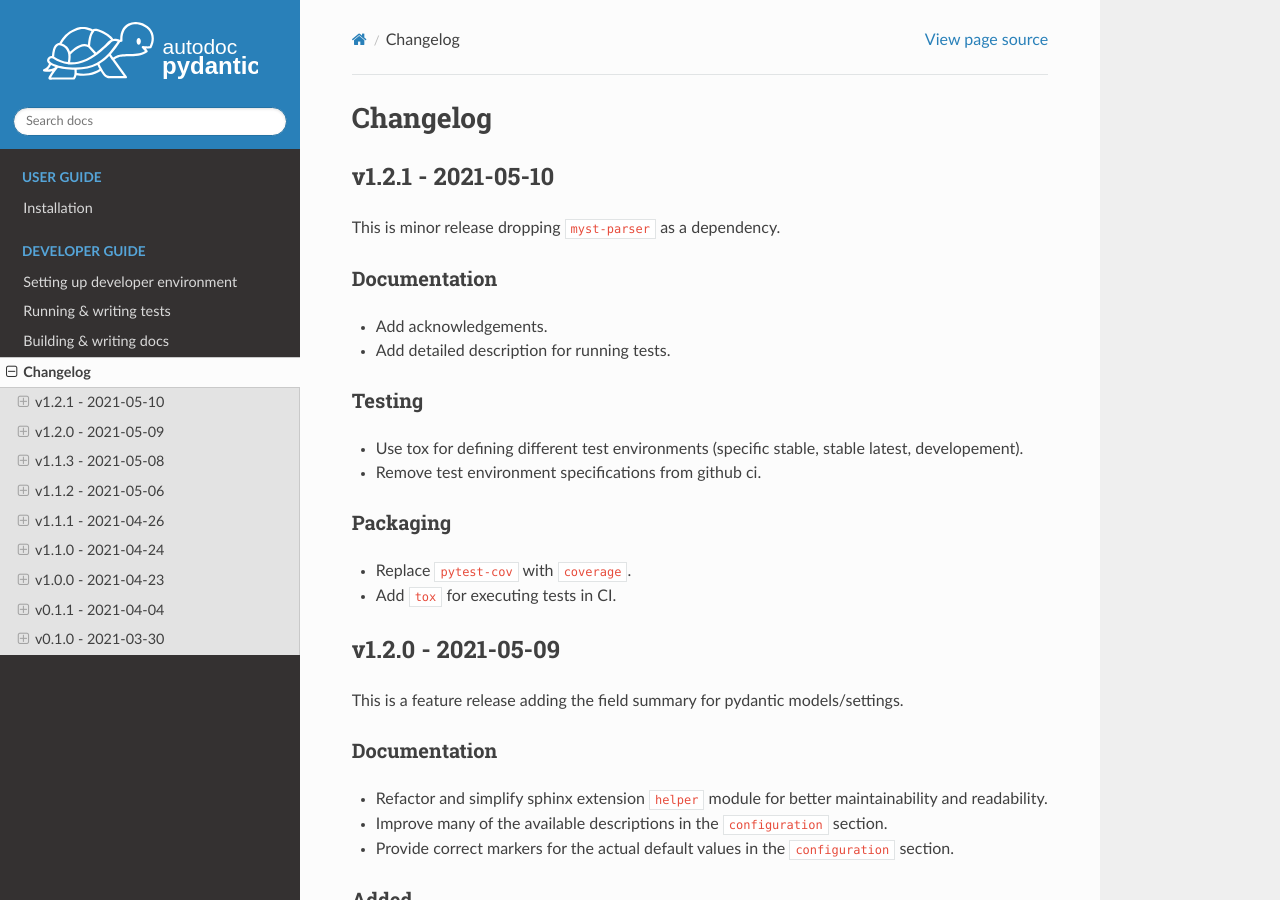
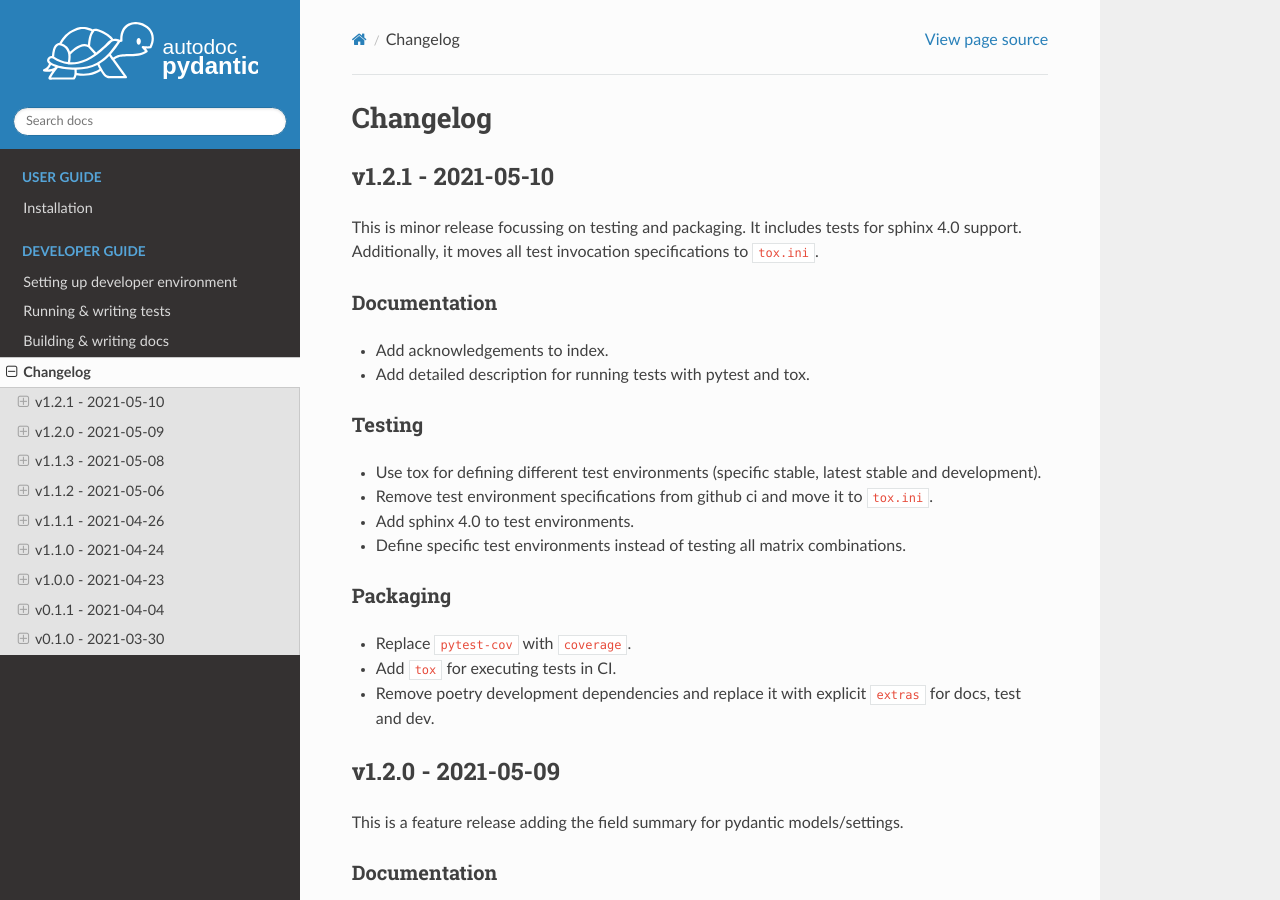
Before and after one commit to mansenfranzen/autodoc_pydantic, a Sphinx documentation site: the page built from docs/source/changelog.rst, in a window 1280 px wide and 900 px high. Built offline with Sphinx 7.4.7 and the Read the Docs theme 2.0.0, drawn with Linux system fonts in a browser that asks for light colours; pages that are not in the unit, such as notebooks, are missing from menus.

Commit message:
Update changelog and bump version.

```diff
--- a/changelog.rst
+++ b/changelog.rst
@@ -4,26 +4,33 @@ Changelog
 v1.2.1 - 2021-05-10
 -------------------
 
-This is minor release dropping ``myst-parser`` as a dependency.
+This is minor release focussing on testing and packaging. It includes tests for
+sphinx 4.0 support. Additionally, it moves all test invocation specifications
+to ``tox.ini``.
 
 Documentation
 ~~~~~~~~~~~~~
 
-- Add acknowledgements.
-- Add detailed description for running tests.
+- Add acknowledgements to index.
+- Add detailed description for running tests with pytest and tox.
 
 Testing
 ~~~~~~~
 
-- Use tox for defining different test environments (specific stable, stable
-  latest, developement).
-- Remove test environment specifications from github ci.
+- Use tox for defining different test environments (specific stable, latest
+  stable and development).
+- Remove test environment specifications from github ci and move it to
+  ``tox.ini``.
+- Add sphinx 4.0 to test environments.
+- Define specific test environments instead of testing all matrix combinations.
 
 Packaging
 ~~~~~~~~~
 
 - Replace ``pytest-cov`` with ``coverage``.
 - Add ``tox`` for executing tests in CI.
+- Remove poetry development dependencies and replace it with explicit
+  ``extras`` for docs, test and dev.
 
 v1.2.0 - 2021-05-09
 -------------------
--- a/docs/source/conf.py
+++ b/docs/source/conf.py
@@ -31,7 +31,7 @@ copyright = '2021, Franz Wöllert'
 author = 'Franz Wöllert'
 
 # The full version, including alpha/beta/rc tags
-release = '1.2.0'
+release = '1.2.1'
 
 # -- General configuration ---------------------------------------------------
 
--- a/pyproject.toml
+++ b/pyproject.toml
@@ -1,6 +1,6 @@
 [tool.poetry]
 name = "autodoc_pydantic"
-version = "1.2.0"
+version = "1.2.1"
 description = "Seamlessly integrate pydantic models in your Sphinx documentation."
 authors = ["mansenfranzen <franz.woellert@gmail.com>"]
 packages = [{ include = "sphinxcontrib" }]
```
Also changed, not shown: 1 other file.
